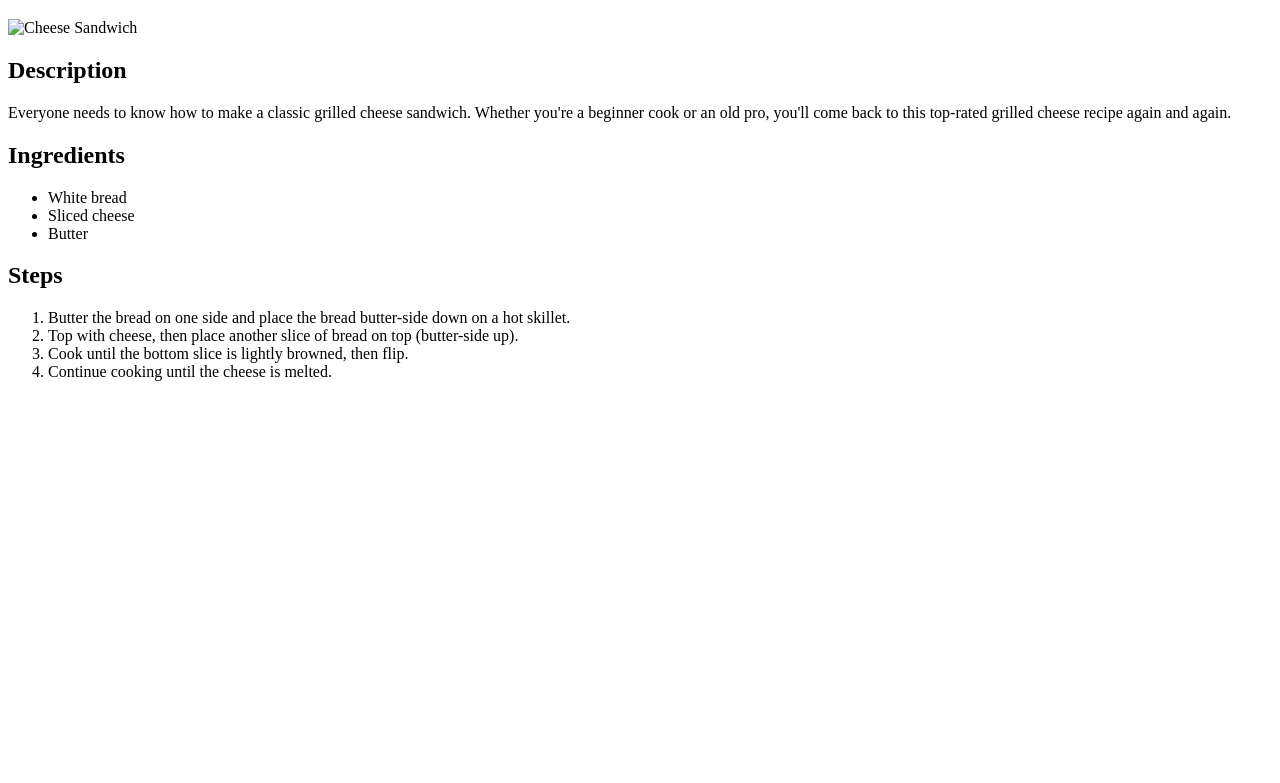
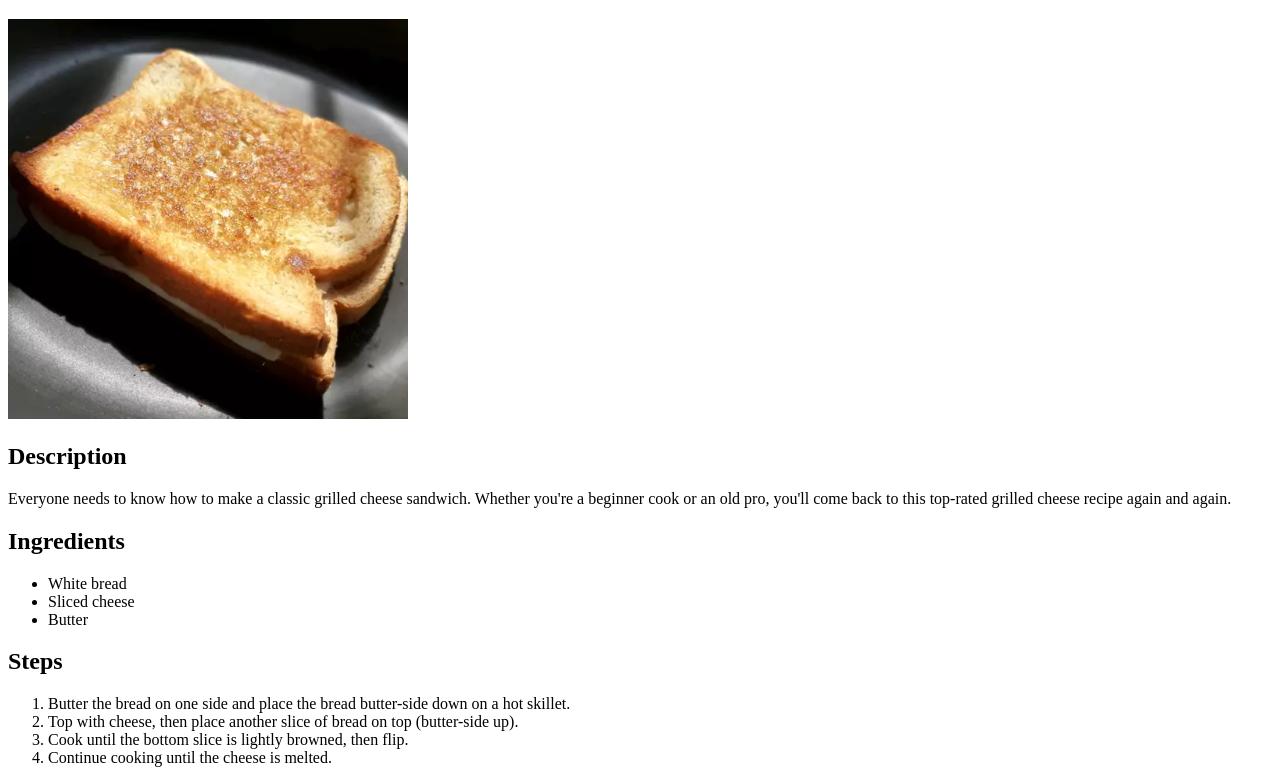
Before and after one commit to Glitchood/odin-recipes, a plain HTML site: page recipes/cheese-sandwich.html in a window 1280 px wide. Shown: the part 61-844 px from the top of the page. Before the commit the page ends 800 px from the top, so only its background shows below. Drawn offline with Linux system fonts and the light colour scheme.

Commit message:
🐛 Fixed cheese-sandwich image not loading
Issue was img href instead of img src

```diff
--- a/recipes/cheese-sandwich.html
+++ b/recipes/cheese-sandwich.html
@@ -7,7 +7,7 @@
 </head>
 <body>
     <h1>Grilled Cheese Sandwich</h1>
-    <img href="../img/cheese-sandwich.webp" alt="Cheese Sandwich">
+    <img src="../img/cheese-sandwich.webp" alt="Cheese Sandwich" width="400">
     <h2>Description</h2>
     <p>Everyone needs to know how to make a classic grilled cheese sandwich. Whether you're a beginner cook or an old pro, you'll come back to this top-rated grilled cheese recipe again and again.</p>
     <h2>Ingredients</h2>
```
